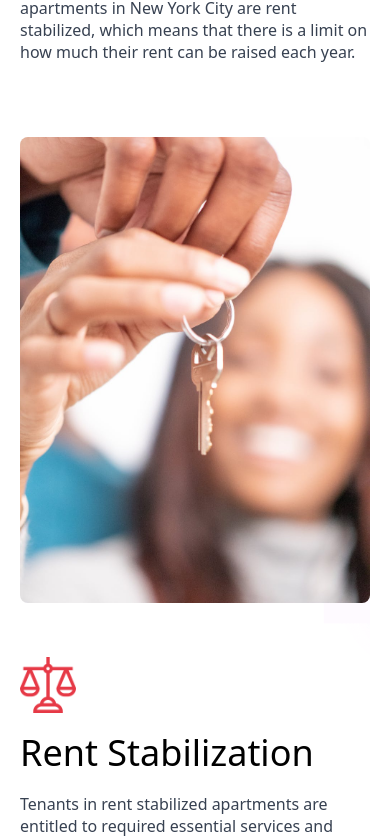
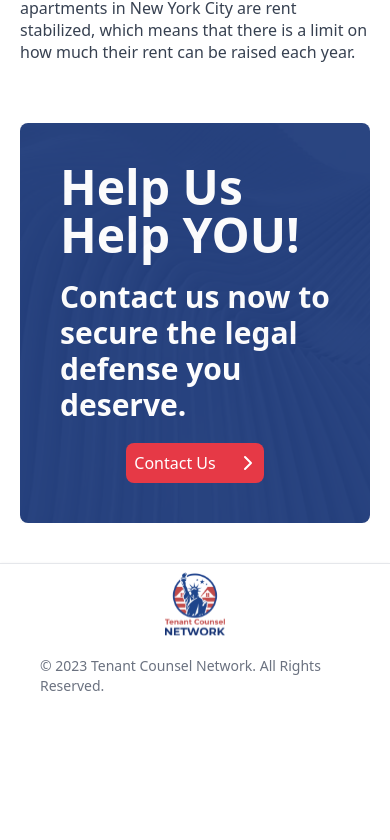
Before and after one commit to devnavinn/tenant-counsel, a React (Vite) app: page /tenant-right in a window 390 px wide. Shown: the part 7340-8180 px from the top of the page. After the commit the page ends 8044 px from the top, so only its background shows below. Built offline with nearby package versions, Linux system fonts and the light colour scheme.

Commit message:
tenant right responsive

```diff
--- a/src/pages/TenantRight/DisabilityProtections.jsx
+++ b/src/pages/TenantRight/DisabilityProtections.jsx
@@ -4,7 +4,7 @@ import pattern from '../../assets/pattern.png'
 import { motion } from 'framer-motion'
 const DisabilitProtection = () => {
     return (
-        <motion.div className="max-w-6xl min-h-screen mx-auto flex flex-col lg:flex-row justify-center items-center gap-10 overflow-hidden"
+        <motion.div className="max-w-6xl min-h-screen mx-auto flex flex-col md:flex-row justify-center items-center gap-10 overflow-hidden"
             initial={{ opacity: 0.0, y: 40 }}
             animate={{ opacity: 1, y: 0 }}
             transition={{
--- a/src/pages/TenantRight/Discrimination.jsx
+++ b/src/pages/TenantRight/Discrimination.jsx
@@ -5,7 +5,7 @@ import pattern from '../../assets/pattern.png';
 import { motion } from 'framer-motion';
 const Discrimination = () => {
     return (
-        <motion.div className="max-w-6xl min-h-screen mx-auto flex flex-col lg:flex-row justify-center items-center gap-10 overflow-hidden"
+        <motion.div className="max-w-6xl min-h-screen mx-auto flex flex-col md:flex-row justify-center items-center gap-10 overflow-hidden"
             initial={{ opacity: 0.0, y: 40 }}
             animate={{ opacity: 1, y: 0 }}
             transition={{
--- a/src/pages/TenantRight/HeatAndHot.jsx
+++ b/src/pages/TenantRight/HeatAndHot.jsx
@@ -9,7 +9,7 @@ const list = [
 ]
 const HeatAndHot = () => {
     return (
-        <motion.div className="max-w-6xl  min-h-screen mx-auto flex flex-col lg:flex-row justify-center items-center gap-10 overflow-hidden"
+        <motion.div className="max-w-6xl  min-h-screen mx-auto flex flex-col md:flex-row justify-center items-center gap-10 overflow-hidden"
             initial={{ opacity: 0.0, y: 40 }}
             animate={{ opacity: 1, y: 0 }}
             transition={{
--- a/src/pages/TenantRight/Illegal.jsx
+++ b/src/pages/TenantRight/Illegal.jsx
@@ -4,7 +4,7 @@ import pattern from '../../assets/pattern.png'
 import { motion } from 'framer-motion'
 const Illegal = () => {
     return (
-        <motion.div className="max-w-6xl min-h-screen mx-auto flex flex-col lg:flex-row justify-center items-center gap-10 overflow-hidden"
+        <motion.div className="max-w-6xl min-h-screen mx-auto flex flex-col md:flex-row justify-center items-center gap-10 overflow-hidden"
             initial={{ opacity: 0.0, y: 40 }}
             animate={{ opacity: 1, y: 0 }}
             transition={{
--- a/src/pages/TenantRight/LandLord.jsx
+++ b/src/pages/TenantRight/LandLord.jsx
@@ -14,7 +14,7 @@ const list = [
 
 const LandLord = () => {
     return (
-        <motion.div className="max-w-6xl min-h-screen mx-auto flex flex-col lg:flex-row justify-center items-center gap-10 overflow-hidden"
+        <motion.div className="max-w-6xl min-h-screen mx-auto flex flex-col md:flex-row justify-center items-center gap-10 overflow-hidden"
             initial={{ opacity: 0.0, y: 40 }}
             animate={{ opacity: 1, y: 0 }}
             transition={{
--- a/src/pages/TenantRight/RentStabilation.jsx
+++ b/src/pages/TenantRight/RentStabilation.jsx
@@ -4,7 +4,7 @@ import pattern from '../../assets/pattern.png'
 import { motion } from 'framer-motion'
 const RentStabilation = () => {
     return (
-        <motion.div className="max-w-6xl min-h-screen mx-auto flex flex-col lg:flex-row justify-center items-center gap-10 overflow-hidden"
+        <motion.div className="max-w-6xl min-h-screen mx-auto flex flex-col md:flex-row justify-center items-center gap-10 overflow-hidden"
             initial={{ opacity: 0.0, y: 40 }}
             animate={{ opacity: 1, y: 0 }}
             transition={{
--- a/src/pages/TenantRight/SafteyAndRepair.jsx
+++ b/src/pages/TenantRight/SafteyAndRepair.jsx
@@ -5,7 +5,7 @@ import pattern from '../../assets/pattern.png';
 import { motion } from 'framer-motion';
 const SafteyAndRepair = () => {
     return (
-        <motion.div className="max-w-6xl min-h-screen mx-auto flex flex-col lg:flex-row justify-center items-center gap-10 overflow-hidden"
+        <motion.div className="max-w-6xl min-h-screen mx-auto flex flex-col md:flex-row justify-center items-center gap-10 overflow-hidden"
             style={{
                 backgroundImage: `url(${pattern})`,
             }}
--- a/src/pages/TenantRight/TenantRight.jsx
+++ b/src/pages/TenantRight/TenantRight.jsx
@@ -74,9 +74,6 @@ const TenantRight = () => {
                 <div ref={rentRef}>
                     <RentStabilation />
                 </div>
-                <div ref={rentRef}>
-                    <RentStabilation />
-                </div>
                 <Help />
             </div>
         </>
```
